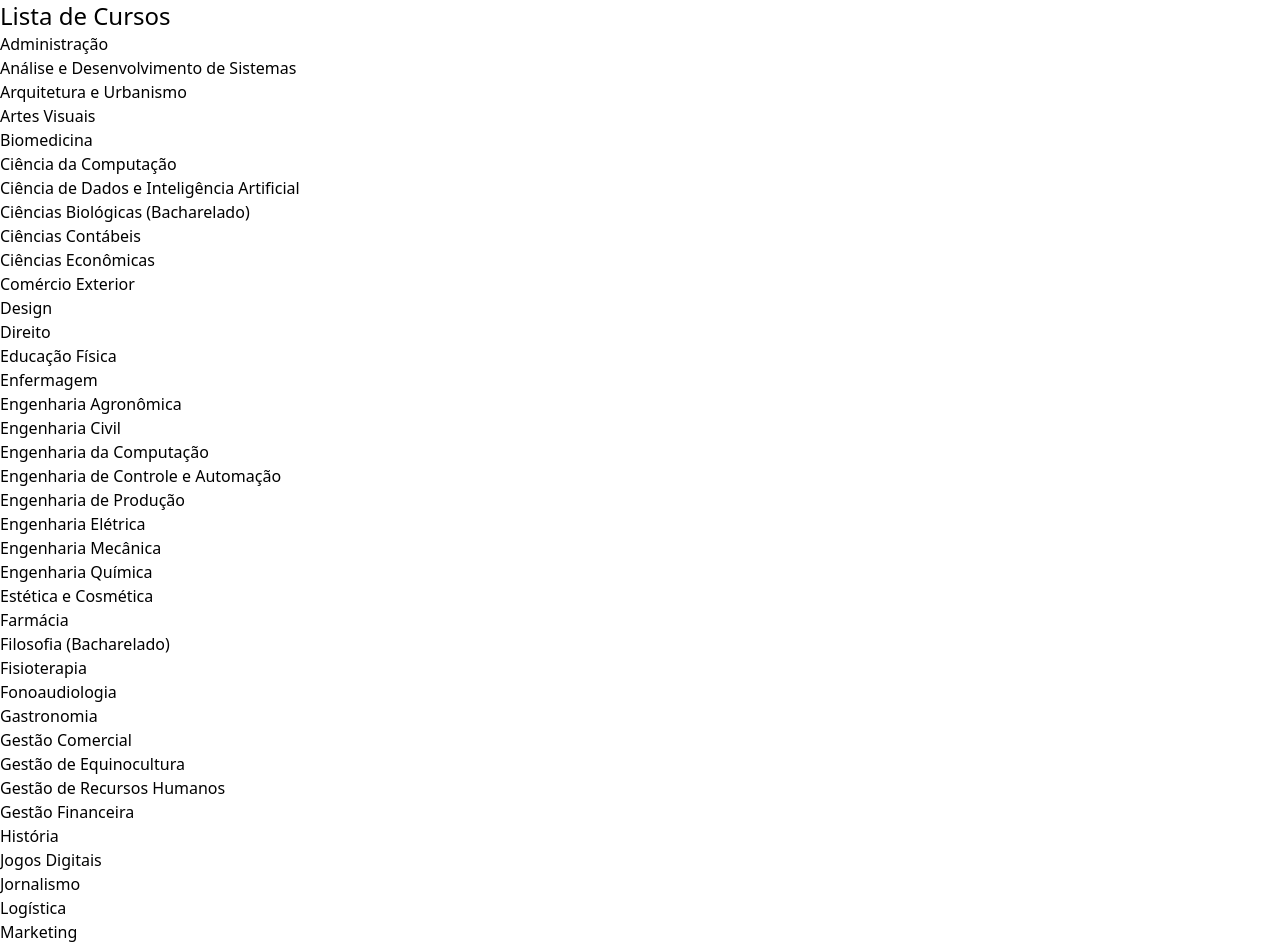
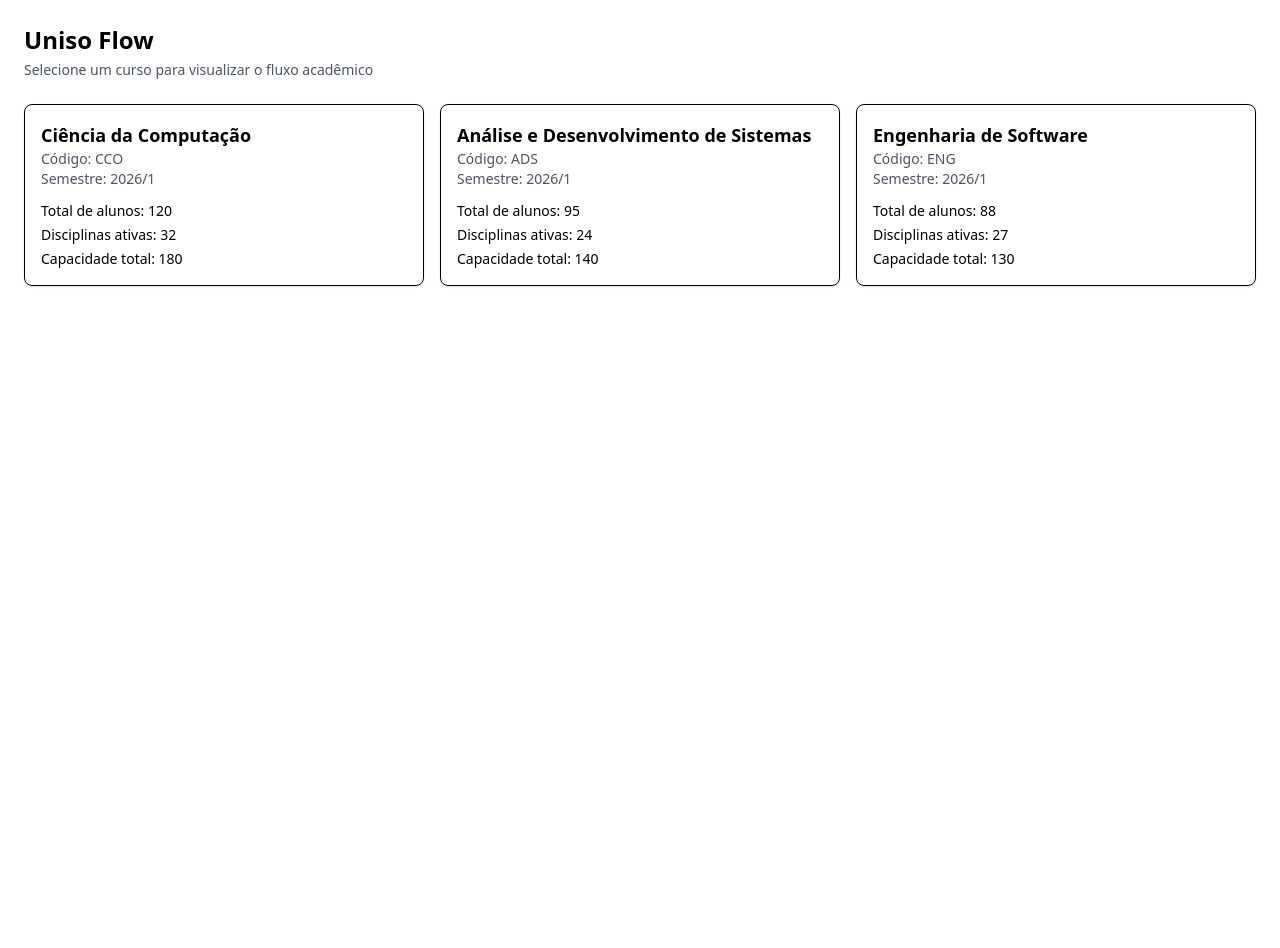
Before and after one commit to renanrod4/uniso-flow, a Next.js app: page / in a window 1280 px wide. Shown: the top 948 px of the page. After the commit the page ends 800 px from the top, so only its background shows below. Built offline with nearby package versions, Linux system fonts and the light colour scheme.

Commit message:
feat(mock) add leitor json para criação de mock data

```diff
--- a/app/layout.tsx
+++ b/app/layout.tsx
@@ -2,8 +2,9 @@ import type { Metadata } from "next";
 import "./layout.css";
 
 export const metadata: Metadata = {
-  title: "Create Next App",
-  description: "Generated by create next app",
+  title: "Uniso Flow",
+  description: "Gestão estratégica de fluxo acadêmico e equilíbrio de turmas para a Uniso",
+
 };
 
 export default function RootLayout({
@@ -12,7 +13,7 @@ export default function RootLayout({
   children: React.ReactNode;
 }>) {
   return (
-    <html lang="en">
+    <html lang="pt-br">
       <body>{children}</body>
     </html>
   );
--- a/app/page.tsx
+++ b/app/page.tsx
@@ -1,64 +1,48 @@
-export default function Home() {
-	const cursos = [
-		'Administração',
-		'Análise e Desenvolvimento de Sistemas',
-		'Arquitetura e Urbanismo',
-		'Artes Visuais',
-		'Biomedicina',
-		'Ciência da Computação',
-		'Ciência de Dados e Inteligência Artificial',
-		'Ciências Biológicas (Bacharelado)',
-		'Ciências Contábeis',
-		'Ciências Econômicas',
-		'Comércio Exterior',
-		'Design',
-		'Direito',
-		'Educação Física',
-		'Enfermagem',
-		'Engenharia Agronômica',
-		'Engenharia Civil',
-		'Engenharia da Computação',
-		'Engenharia de Controle e Automação',
-		'Engenharia de Produção',
-		'Engenharia Elétrica',
-		'Engenharia Mecânica',
-		'Engenharia Química',
-		'Estética e Cosmética',
-		'Farmácia',
-		'Filosofia (Bacharelado)',
-		'Fisioterapia',
-		'Fonoaudiologia',
-		'Gastronomia',
-		'Gestão Comercial',
-		'Gestão de Equinocultura',
-		'Gestão de Recursos Humanos',
-		'Gestão Financeira',
-		'História',
-		'Jogos Digitais',
-		'Jornalismo',
-		'Logística',
-		'Marketing',
-		'Medicina Veterinária',
-		'Moda',
-		'Nutrição',
-		'Odontologia',
-		'Pedagogia',
-		'Pedagogia (integral)',
-		'Processos Gerenciais',
-		'Psicologia',
-		'Publicidade e Propaganda',
-		'Relações Internacionais',
-		'Relações Públicas',
-		'Terapia Ocupacional',
-	];
+import { promises as fs } from 'fs';
+import path from 'path';
+
+type Curso = {
+	codigo: string;
+	nome: string;
+	semestre: string;
+	totalAlunos: number;
+	disciplinasAtivas: number;
+	capacidadeTotal: number;
+};
+
+type MockData = {
+	cursos: Curso[];
+};
+
+async function getMockData(): Promise<MockData> {
+	const filePath = path.join(process.cwd(), 'data', 'mock-data.json');
+	const file = await fs.readFile(filePath, 'utf-8');
+	return JSON.parse(file) as MockData;
+}
+
+export default async function Home() {
+	const data = await getMockData();
+
 	return (
-		<main>
-			<h1 className="text-2xl">Lista de Cursos</h1>
-			<ul>
-				{cursos.map((curso, index) => (
-					<li key={index}>{curso}</li>
+		<main className="p-6">
+			<h1 className="text-2xl font-bold">Uniso Flow</h1>
+			<p className="mt-1 text-sm text-gray-600">Selecione um curso para visualizar o fluxo acadêmico</p>
+
+			<section className="mt-6 grid gap-4 sm:grid-cols-2 lg:grid-cols-3">
+				{data.cursos.map(curso => (
+					<article key={curso.codigo} className="rounded-lg border p-4 shadow-sm">
+						<h2 className="text-lg font-semibold">{curso.nome}</h2>
+						<p className="text-sm text-gray-600">Código: {curso.codigo}</p>
+						<p className="text-sm text-gray-600">Semestre: {curso.semestre}</p>
+
+						<div className="mt-3 space-y-1 text-sm">
+							<p>Total de alunos: {curso.totalAlunos}</p>
+							<p>Disciplinas ativas: {curso.disciplinasAtivas}</p>
+							<p>Capacidade total: {curso.capacidadeTotal}</p>
+						</div>
+					</article>
 				))}
-			</ul>
+			</section>
 		</main>
 	);
 }
--- /dev/null
+++ b/data/mock-data.json
@@ -0,0 +1,28 @@
+{
+    "cursos": [
+        {
+            "codigo": "CCO",
+            "nome": "Ciência da Computação",
+            "semestre": "2026/1",
+            "totalAlunos": 120,
+            "disciplinasAtivas": 32,
+            "capacidadeTotal": 180
+        },
+        {
+            "codigo": "ADS",
+            "nome": "Análise e Desenvolvimento de Sistemas",
+            "semestre": "2026/1",
+            "totalAlunos": 95,
+            "disciplinasAtivas": 24,
+            "capacidadeTotal": 140
+        },
+        {
+            "codigo": "ENG",
+            "nome": "Engenharia de Software",
+            "semestre": "2026/1",
+            "totalAlunos": 88,
+            "disciplinasAtivas": 27,
+            "capacidadeTotal": 130
+        }
+    ]
+}
```
